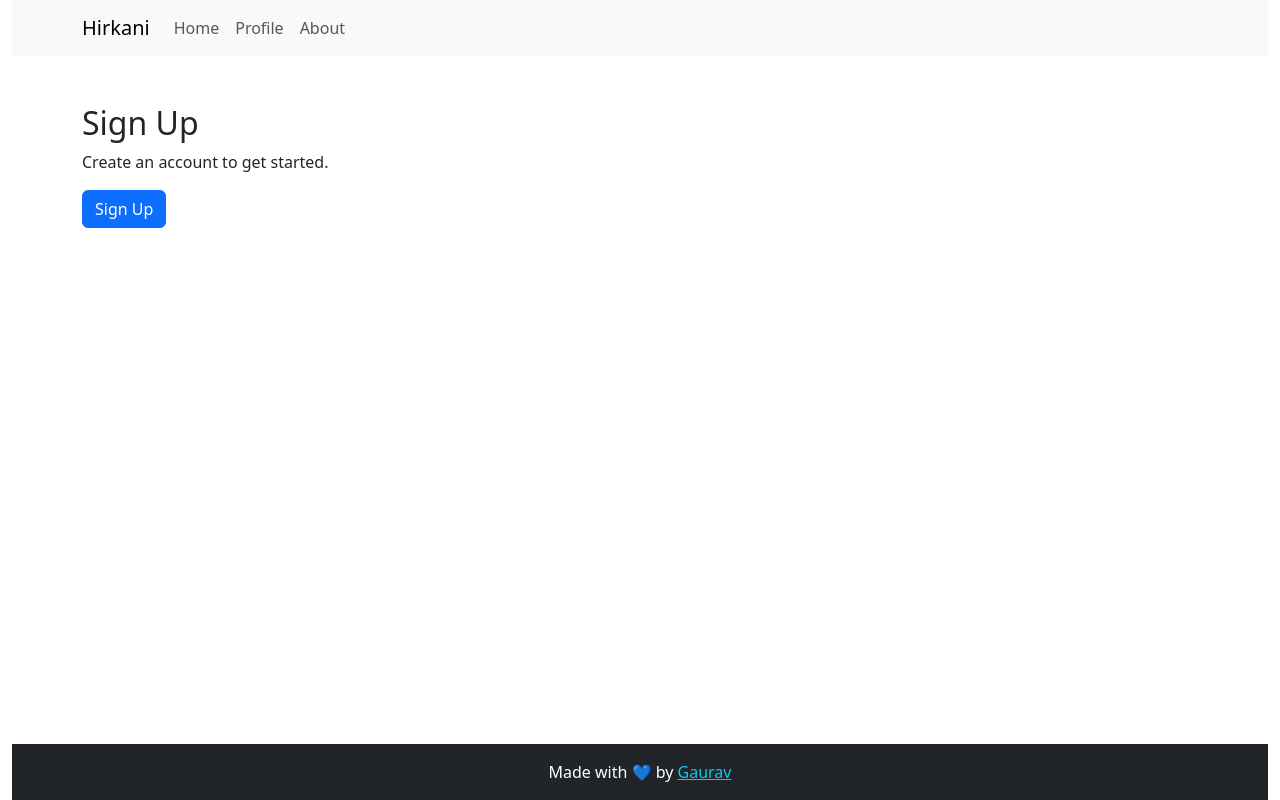
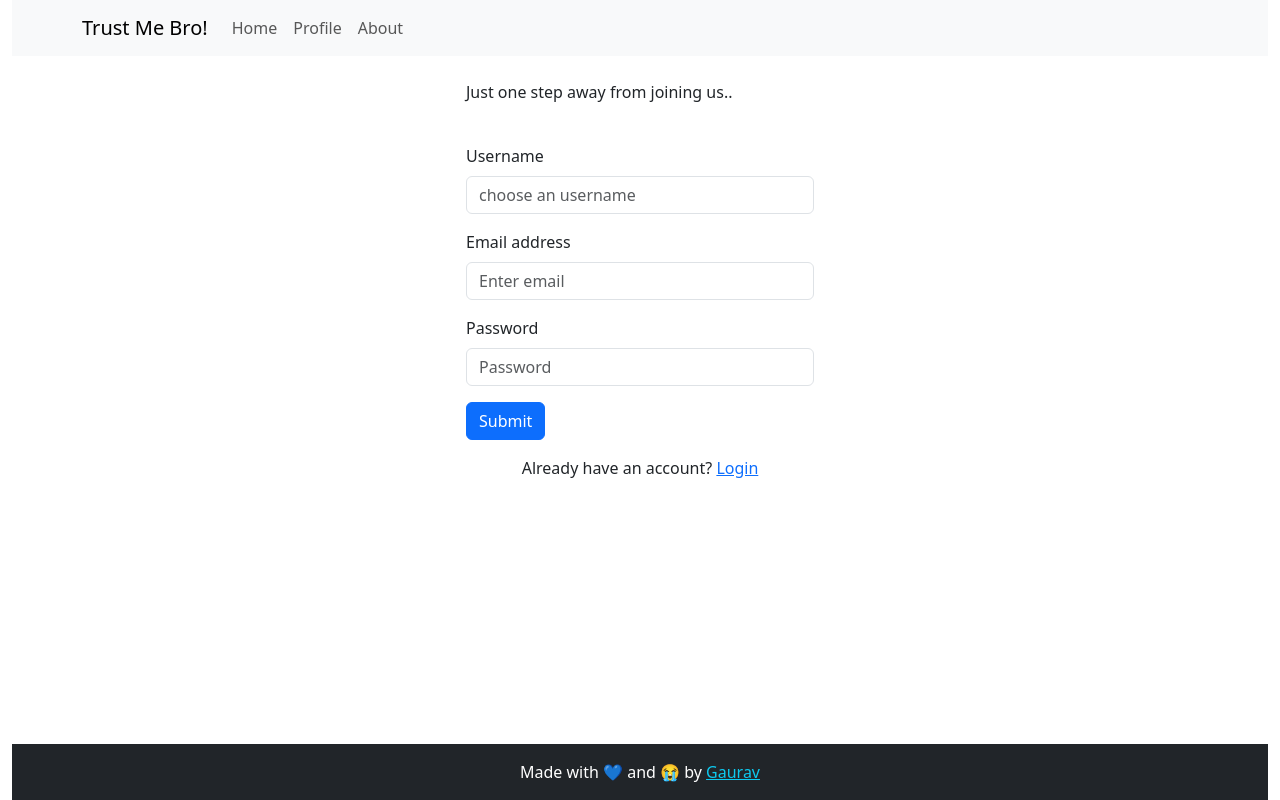
Before and after one commit to gauravwarad/project-hirkani-frontend, a React (Vite) app in the folder hirkani/: page /signup in a window 1280 px wide. Built offline with nearby package versions, Linux system fonts and the light colour scheme.

Commit message:
signup works now, yay

```diff
--- a/hirkani/src/components/Footer/Footer.jsx
+++ b/hirkani/src/components/Footer/Footer.jsx
@@ -8,7 +8,7 @@ const Footer = () => {
                 <Row className="justify-content-center">
                     <Col className="text-center">
                         <p className="mb-0">
-                            Made with 💙 by <a href="https://www.gauravwarad.github.io" target="_blank" rel="noopener noreferrer" className="text-info">Gaurav</a>
+                            Made with 💙 and 😭 by <a href="https://www.gauravwarad.github.io" target="_blank" rel="noopener noreferrer" className="text-info">Gaurav</a>
                         </p>
                     </Col>
                 </Row>
--- a/hirkani/src/components/Login/Login.jsx
+++ b/hirkani/src/components/Login/Login.jsx
@@ -20,9 +20,6 @@ const Login = () => {
       setError("");
 
       try{
-          console.log("here")
-          console.log(email)
-          console.log(password)
           const formData = new FormData();
           formData.append("username", email);
           formData.append("password", password);
@@ -32,21 +29,33 @@ const Login = () => {
                 headers: { "Content-Type": "multipart/form-data" },
             }
           );
-          // const response = await axios.get
-          console.log(response.data)
+          // console.log(response.data);
           const token = response.data.access_token;
           localStorage.setItem('access_token', token);
           navigate("/profile") // change this to home..
       }
       catch (err) {
-          setError("something went wrong, sorry!")
+          // setError(err.message);
+          if (err.response) {
+            console.error("Error Response:", err.response.data); // Log full error details
+            setError(err.response.data.detail || JSON.stringify(err.response.data)); // Display error details
+        } else if (err.request) {
+            console.error("No response received:", err.request);
+            setError("No response from server");
+        } else {
+            console.error("Error setting up request:", err.message);
+            setError(err.message);
+        }
       }
 
   }
     return (
-        <Container className="d-flex justify-content-center">
-          <Row className="w-100">
+        <Container className="d-flex justify-content-md-center">
+          <Row className="w-100 justify-content-md-center">
             <Col xs={12} sm={8} md={6} lg={4}> {/* Adjust width on different screens */}
+              <br/>
+              <p>Welcome back! Login to you account :)</p>
+              <br/>
               <Form onSubmit={handleSubmit}>
                 <Form.Group className="mb-3" controlId="formBasicEmail">
                   <Form.Label>Email address</Form.Label>
--- a/hirkani/src/components/MyNavbar/MyNavbar.jsx
+++ b/hirkani/src/components/MyNavbar/MyNavbar.jsx
@@ -6,12 +6,12 @@ function MyNavbar() {
   return (
     <Navbar expand="lg" className="bg-body-tertiary">
       <Container>
-        <Navbar.Brand href="#home">Hirkani</Navbar.Brand>
+        <Navbar.Brand href="#home">Trust Me Bro!</Navbar.Brand>
         <Navbar.Toggle aria-controls="basic-navbar-nav" />
         <Navbar.Collapse id="basic-navbar-nav">
           <Nav className="me-auto">
             <Nav.Link href="#home">Home</Nav.Link>
-            <Nav.Link href="#link">Profile</Nav.Link>
+            <Nav.Link href="/profile">Profile</Nav.Link>
             <Nav.Link href="#link">About</Nav.Link>
             {/* add more links to all the modules later.... */}
           </Nav>
--- a/hirkani/src/components/Signup/Signup.jsx
+++ b/hirkani/src/components/Signup/Signup.jsx
@@ -1,14 +1,89 @@
-import React from "react";
-import { Button } from "react-bootstrap";
+import Button from 'react-bootstrap/Button';
+import Form from 'react-bootstrap/Form';
+import Container from "react-bootstrap/Container";
+import Row from "react-bootstrap/Row";
+import Col from "react-bootstrap/Col";
+import { Link } from "react-router-dom";
+import React from 'react';
+import { useState } from "react";
+import { useNavigate } from "react-router-dom";
+import axios from 'axios'
+// import "./Login.css"
 
-function Signup() {
-  return (
-    <div className="container mt-5">
-      <h2>Sign Up</h2>
-      <p>Create an account to get started.</p>
-      <Button variant="primary">Sign Up</Button>
-    </div>
-  );
+const Signup = () => {
+  const [email, setEmail] = useState("");
+  const [password, setPassword] = useState("");
+  const [username, setUsername] = useState("");
+  const [error, setError] = useState("");
+  const navigate = useNavigate();
+
+  const handleSubmit = async(e) =>    {
+      e.preventDefault();
+      setError("");
+
+      try{
+        console.log({ email, password, username });
+          const response = await axios.post('http://127.0.0.1:8000/auth/register',
+            {email, password, username},
+            {
+                headers: { "Content-Type": "application/json" },
+            }
+          );
+          console.log(response.data)
+          navigate("/login")
+      }
+
+      catch (err) {
+        // setError(err.message);
+        if (err.response) {
+          console.error("Error Response:", err.response.data); // Log full error details
+          setError(err.response.data.detail || JSON.stringify(err.response.data)); // Display error details
+      } else if (err.request) {
+          console.error("No response received:", err.request);
+          setError("No response from server");
+      } else {
+          console.error("Error setting up request:", err.message);
+          setError(err.message);
+      }
+    }
+
+  }
+    return (
+        <Container className="d-flex justify-content-md-center">
+          <Row className="w-100 justify-content-md-center">
+            <Col xs={12} sm={8} md={6} lg={4}> {/* Adjust width on different screens */}
+              <br/>
+              <p>Just one step away from joining us..</p>
+              <br/>
+              <Form onSubmit={handleSubmit}>
+              <Form.Group className="mb-3" controlId="formBasicUsername">
+                  <Form.Label>Username</Form.Label>
+                  <Form.Control type="text" placeholder="choose an username" value={username} onChange={(e) => setUsername(e.target.value)} required/>
+                </Form.Group>
+
+                <Form.Group className="mb-3" controlId="formBasicEmail">
+                  <Form.Label>Email address</Form.Label>
+                  <Form.Control type="email" placeholder="Enter email" value={email} onChange={(e) => setEmail(e.target.value)} required/>
+                </Form.Group>
+
+                <Form.Group className="mb-3" controlId="formBasicPassword">
+                  <Form.Label>Password</Form.Label>
+                  <Form.Control type="password" placeholder="Password" value={password} onChange={(e) => setPassword(e.target.value)} required/>
+                </Form.Group>
+                {error && <p className='text-danger'>{error}</p>}
+                <Button variant="primary" type="submit">
+                  Submit
+                </Button>
+
+                <div className="text-center mt-3">
+              <span>Already have an account? </span>
+              <Link to="/login">Login</Link>
+            </div>
+              </Form>
+            </Col>
+          </Row>
+        </Container>
+      );
 }
 
 export default Signup;
```
